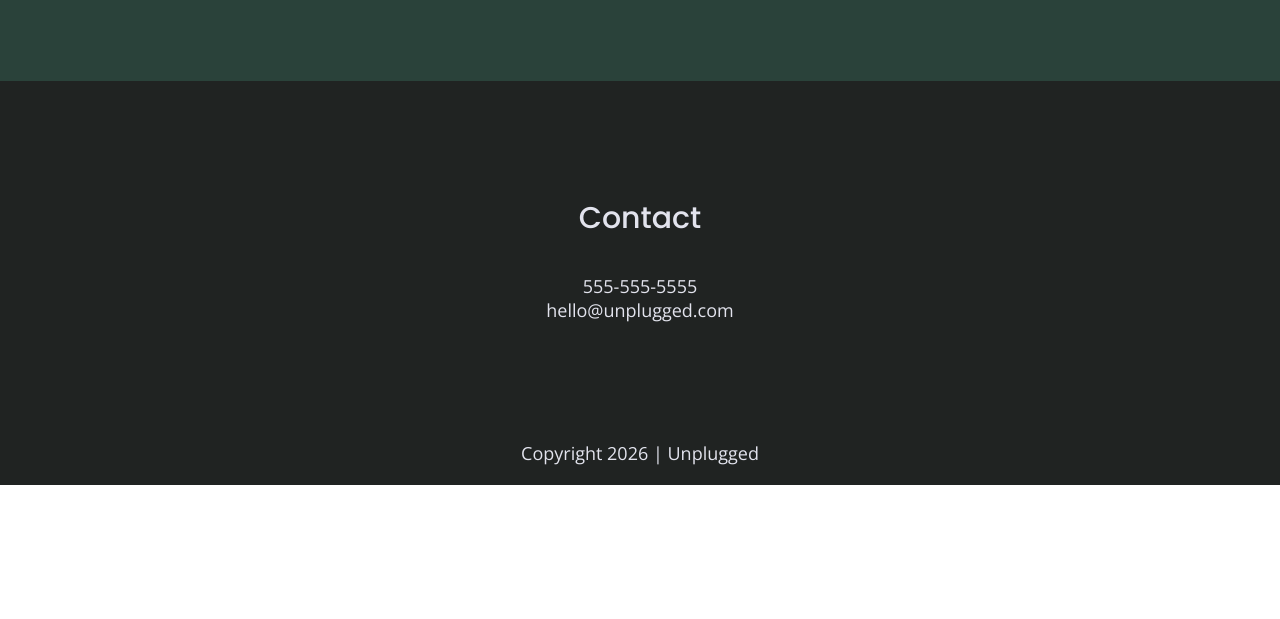
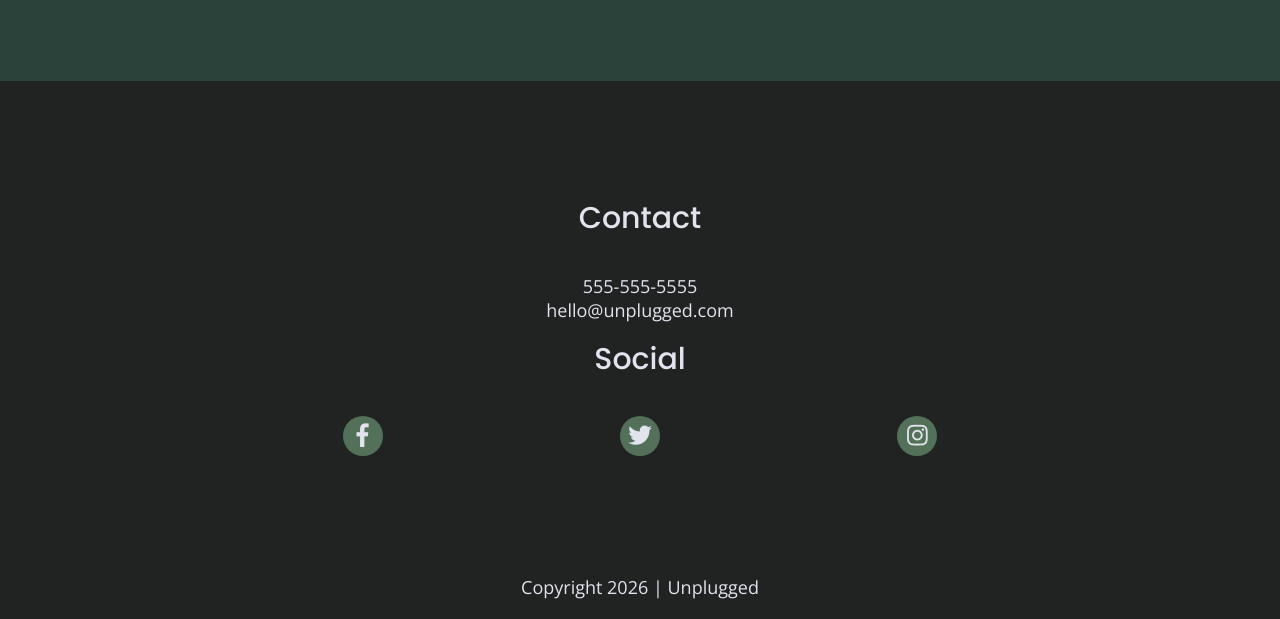
Before and after one commit to Edgar-M19/unplugged, a website built with Parcel: page index.html in a window 1280 px wide. Shown: the part 2445-3064 px from the top of the page. Before the commit the page ends 2930 px from the top, so only its background shows below. Built offline with nearby package versions, Linux system fonts and the light colour scheme; files whose address does not match are found by name.

Commit message:
Fixing icons on all pages

```diff
--- a/css/main.css
+++ b/css/main.css
@@ -184,9 +184,13 @@ figure {
   }
 
   header nav ul {
-  display: flex;
-  justify-content: space-around;
-  width: 100%;
+    display: flex;
+    justify-content: space-around;
+    width: 100%;
+  }
+
+  header nav ul li {
+  font-size: 1.125em;
   }
 
   footer {
@@ -195,10 +199,6 @@ figure {
     align-items:center;
     text-align: center;
     background-color: #202322;
-  }
-
-  header nav ul li {
-  font-size: 1.125em;
   }
 
   footer p {
@@ -220,9 +220,17 @@ figure {
 }
 
   footer .social-icons p {
+  background-color: #527158;
+  border-radius: 50%;
+  width: 40px;
+  height: 40px;
   display: flex;
   justify-content: center;
   align-items: center;
+}
+
+footer .social-icons p i {
+  font-size: 1.3125em;
 }
 
 footer .copyright {
@@ -286,7 +294,7 @@ input[type=button] {
 /* Features */
 
 .features {
-  background: url('..img/unplugged-retreat-features.jpg');
+  background: url(../img/unplugged-retreat-features.jpg);
   background-size: cover;
   background-position: center;
   display: flex;
@@ -310,6 +318,7 @@ input[type=button] {
 }
 
 .features p {
+  text-align: center;
   margin: 0;
 }
 
--- a/index.html
+++ b/index.html
@@ -155,12 +155,19 @@
                 </p>
               </address>
           </div>
-            <div class="social">
-              <div class="social-icons">
-                <p><a href="https://www.facebook.com/yoursite" target="_blank"></a></p>
-                <p><a href="https://www.twitter.com/yoursite" target="_blank"></a></p>
-                <p><a href="https://www.instagram.com/yoursite" target="_blank"></a></p>
-              </div>
+          <div class="social">
+            <h4>Social</h4>
+            <div class="social-icons">
+                <p>
+                  <a href="https://www.facebook.com" target="_blank" aria-label="Facebook"><i aria-hidden="true" class="fab fa-facebook-f"></i></a>
+                </p>
+                <p>
+                  <a href="https://www.twitter.com" target="_blank" aria-label="Twitter"><i aria-hidden="true" class="fab fa-twitter"></i></a>
+                </p>
+                <p>
+                  <a href="https://www.instagram.com" target="_blank" aria-label="Instagram"><i aria-hidden="true" class="fab fa-instagram"></i></a>
+                </p>
+            </div>
           </div>
         </div>
       </div><!------------------------------------------------->
```
Also changed, not shown: about/index.html (+3 -3 lines), faq/index.html (+10 -3 lines).
